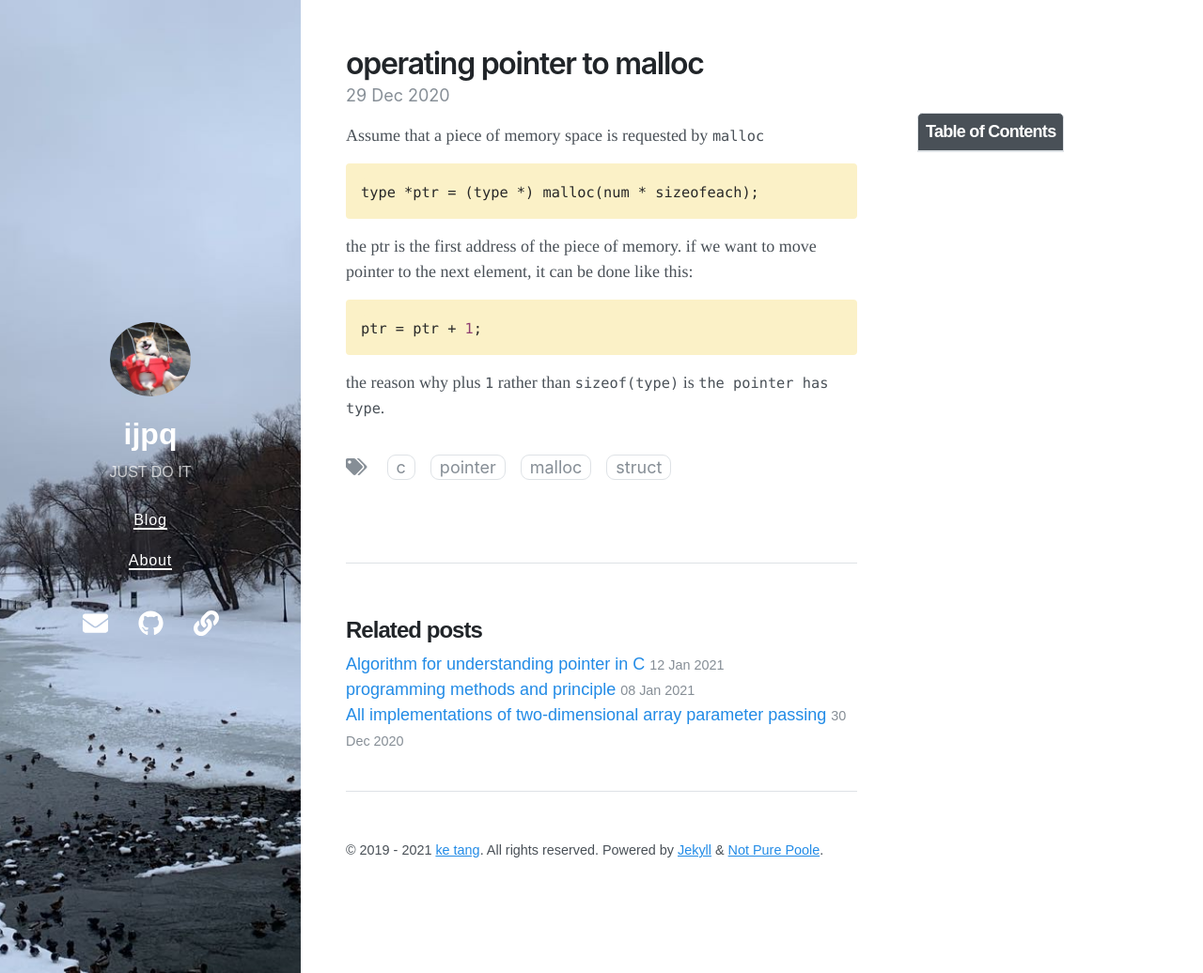
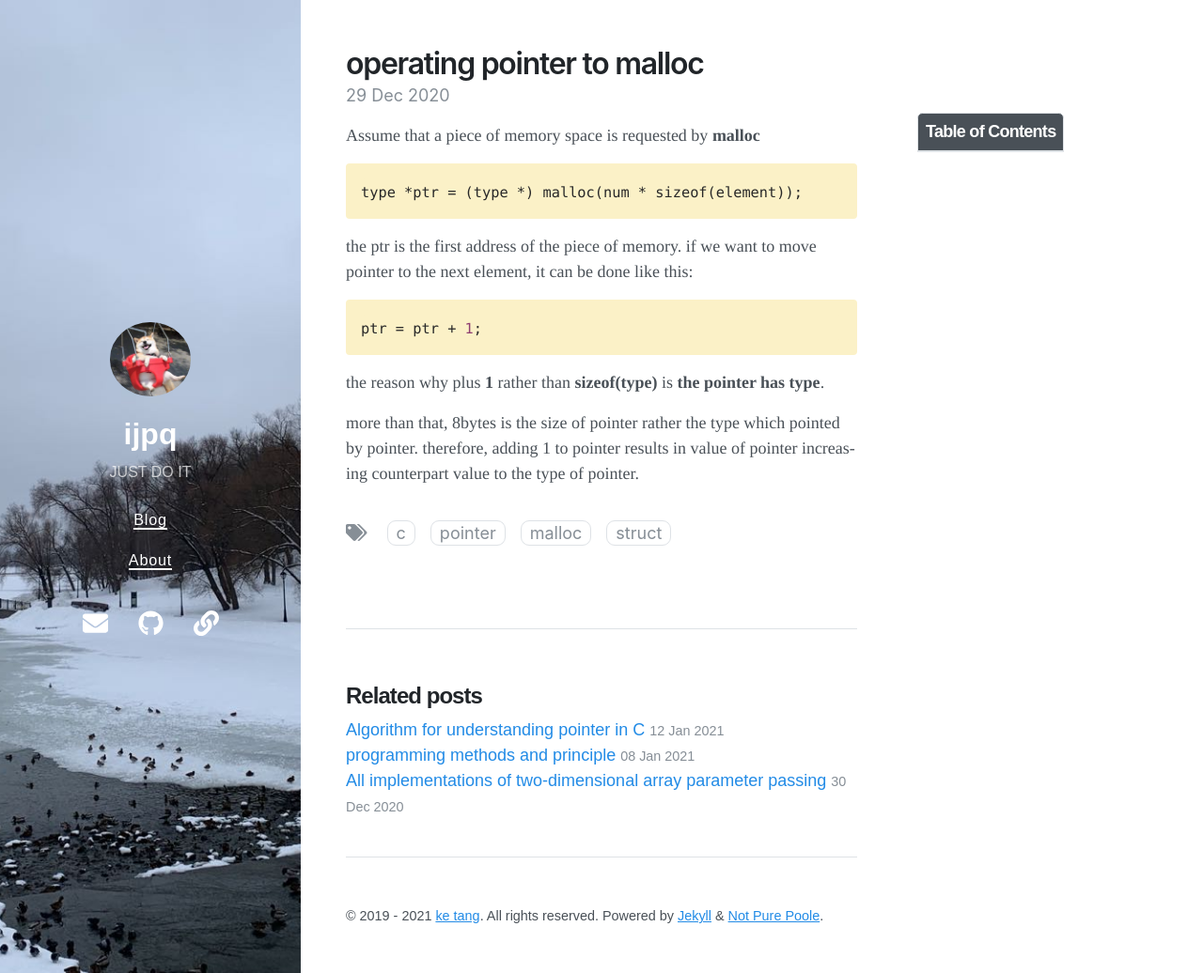
Before and after one commit to ijpq/ijpq.github.io, a Jekyll site: the page built from _posts/2020-12-29-pointertostruct.md, in a window 1280 px wide and 1036 px high. Shown: the whole window at 94% size. Built offline with Jekyll 4.4.1, drawn with Linux system fonts in a browser that asks for light colours; nearby versions of some CDN libraries; comment, search, counter and statistics services are not loaded.

Commit message:
fix pointer

````diff
--- a/_posts/2020-12-29-pointertostruct.md
+++ b/_posts/2020-12-29-pointertostruct.md
@@ -6,10 +6,10 @@ toc: true
 tags: [c,pointer,malloc,struct]
 ---
 
-Assume that a piece of memory space is requested by `malloc`
+Assume that a piece of memory space is requested by **malloc**
 
 ```cpp
-type *ptr = (type *) malloc(num * sizeofeach);
+type *ptr = (type *) malloc(num * sizeof(element));
 ```
 
 the ptr is the first address of the piece of memory.
@@ -19,4 +19,8 @@ it can be done like this:
 ptr = ptr + 1;
 ```
 
-the reason why plus `1` rather than `sizeof(type)` is `the pointer has type`.
+the reason why plus **1** rather than **sizeof(type)** is **the pointer has type**.
+
+more than that, 8bytes is the size of pointer rather the type which pointed by pointer.
+therefore, adding 1 to pointer results in value of pointer increasing counterpart value to
+the type of pointer.
````
